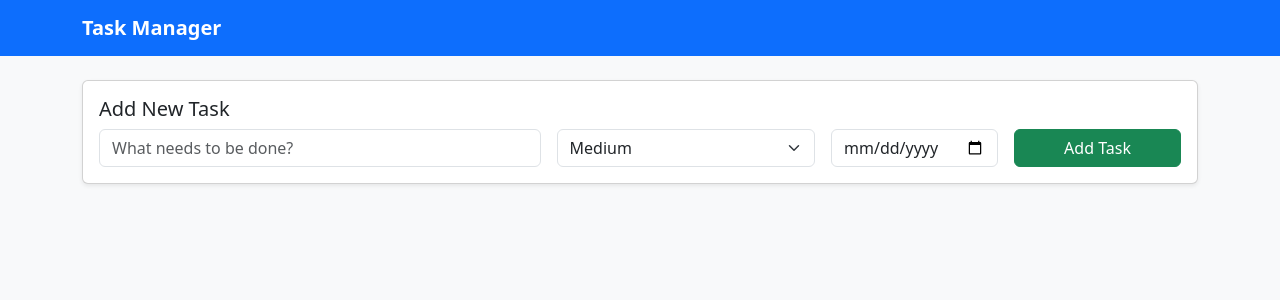
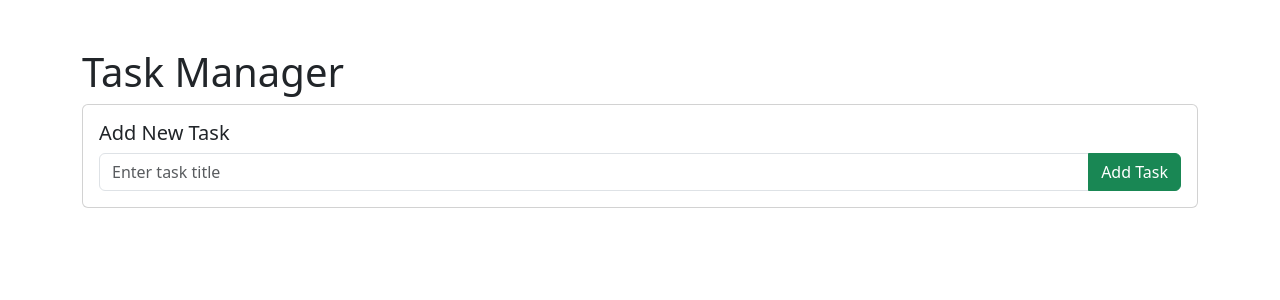
Before and after one commit to g6b9jwt278-alt/g6b9jwt278-task-manager, a Flask app: page / in a window 1280 px wide. Shown: the top 300 px of the page. Run offline with Flask 3, Linux system fonts and the light colour scheme; data that the repository does not hold is empty; some libraries are stand-ins or nearby versions.

Commit message:
Minimal working Add Task version

```diff
--- a/templates/index.html
+++ b/templates/index.html
@@ -5,88 +5,24 @@
     <meta name="viewport" content="width=device-width, initial-scale=1.0">
     <title>Task Manager</title>
     <link href="https://cdn.jsdelivr.net/npm/bootstrap@5.3.3/dist/css/bootstrap.min.css" rel="stylesheet">
-    <style>
-        body { background-color: #f8f9fa; }
-        .task-card { transition: all 0.2s; }
-        .task-card:hover { transform: translateY(-3px); box-shadow: 0 8px 20px rgba(0,0,0,0.15); }
-        .completed { text-decoration: line-through; opacity: 0.75; }
-        .overdue { color: #dc3545; font-weight: bold; }
-    </style>
 </head>
-<body>
-    <nav class="navbar navbar-dark bg-primary mb-4">
-        <div class="container">
-            <span class="navbar-brand fw-bold">Task Manager</span>
-        </div>
-    </nav>
+<body class="container mt-5">
+    <h1>Task Manager</h1>
 
-    <div class="container">
-
-        <!-- Add New Task -->
-        <div class="card mb-4 shadow-sm">
-            <div class="card-body">
-                <h5>Add New Task</h5>
-                <div class="row g-3">
-                    <div class="col-md-5">
-                        <input type="text" id="titleInput" class="form-control" placeholder="What needs to be done?">
-                    </div>
-                    <div class="col-md-3">
-                        <select id="priorityInput" class="form-select">
-                            <option value="Medium">Medium</option>
-                            <option value="High">High</option>
-                            <option value="Low">Low</option>
-                        </select>
-                    </div>
-                    <div class="col-md-2">
-                        <input type="date" id="dueDateInput" class="form-control">
-                    </div>
-                    <div class="col-md-2">
-                        <button onclick="addTask()" class="btn btn-success w-100">Add Task</button>
-                    </div>
-                </div>
-            </div>
-        </div>
-
-        <!-- Task List -->
-        <div id="taskList"></div>
-    </div>
-
-    <!-- Edit Modal -->
-    <div class="modal fade" id="editModal" tabindex="-1">
-        <div class="modal-dialog">
-            <div class="modal-content">
-                <div class="modal-header">
-                    <h5 class="modal-title">Edit Task</h5>
-                    <button type="button" class="btn-close" data-bs-dismiss="modal"></button>
-                </div>
-                <div class="modal-body">
-                    <input type="hidden" id="editTaskId">
-                    <div class="mb-3">
-                        <label class="form-label">Title</label>
-                        <input type="text" id="editTitle" class="form-control">
-                    </div>
-                    <div class="mb-3">
-                        <label class="form-label">Due Date</label>
-                        <input type="date" id="editDueDate" class="form-control">
-                    </div>
-                    <div class="mb-3">
-                        <label class="form-label">Priority</label>
-                        <select id="editPriority" class="form-select">
-                            <option value="High">High</option>
-                            <option value="Medium">Medium</option>
-                            <option value="Low">Low</option>
-                        </select>
-                    </div>
-                </div>
-                <div class="modal-footer">
-                    <button type="button" class="btn btn-secondary" data-bs-dismiss="modal">Cancel</button>
-                    <button type="button" class="btn btn-primary" onclick="saveEdit()">Save Changes</button>
-                </div>
+    <!-- Add Task -->
+    <div class="card mb-4">
+        <div class="card-body">
+            <h5>Add New Task</h5>
+            <div class="input-group">
+                <input type="text" id="titleInput" class="form-control" placeholder="Enter task title">
+                <button onclick="addTask()" class="btn btn-success">Add Task</button>
             </div>
         </div>
     </div>
 
-    <script src="https://cdn.jsdelivr.net/npm/bootstrap@5.3.3/dist/js/bootstrap.bundle.min.js"></script>
+    <!-- Task List -->
+    <div id="taskList" class="list-group"></div>
+
     <script>
         const API_URL = '/api/tasks';
 
@@ -96,13 +32,37 @@
             const container = document.getElementById('taskList');
             container.innerHTML = '';
 
-            if (tasks.length === 0) {
-                container.innerHTML = `<p class="text-center text-muted py-5">No tasks yet. Add one above!</p>`;
-                return;
+            tasks.forEach(task => {
+                const item = document.createElement('div');
+                item.className = 'list-group-item';
+                item.innerHTML = `${task.title} <strong>(${task.priority})</strong>`;
+                container.appendChild(item);
+            });
+        }
+
+        async function addTask() {
+            const title = document.getElementById('titleInput').value.trim();
+            if (!title) return alert("Please enter a title");
+
+            try {
+                const res = await fetch(API_URL, {
+                    method: 'POST',
+                    headers: {'Content-Type': 'application/json'},
+                    body: JSON.stringify({ title: title })
+                });
+
+                if (res.ok) {
+                    document.getElementById('titleInput').value = '';
+                    loadTasks();
+                } else {
+                    alert("Failed to add task");
+                }
+            } catch (e) {
+                alert("Error: " + e.message);
             }
+        }
 
-            tasks.forEach(task => {
-                const isOverdue = task.due_date && new Date(task.due_date) < new Date() && !task.completed;
-                const card = document.createElement('div');
-                card.className = `card mb-3 task-card ${task.completed ? 'border-success' : ''}`;
-                card
+        window.onload = loadTasks;
+    </script>
+</body>
+</html>
```
